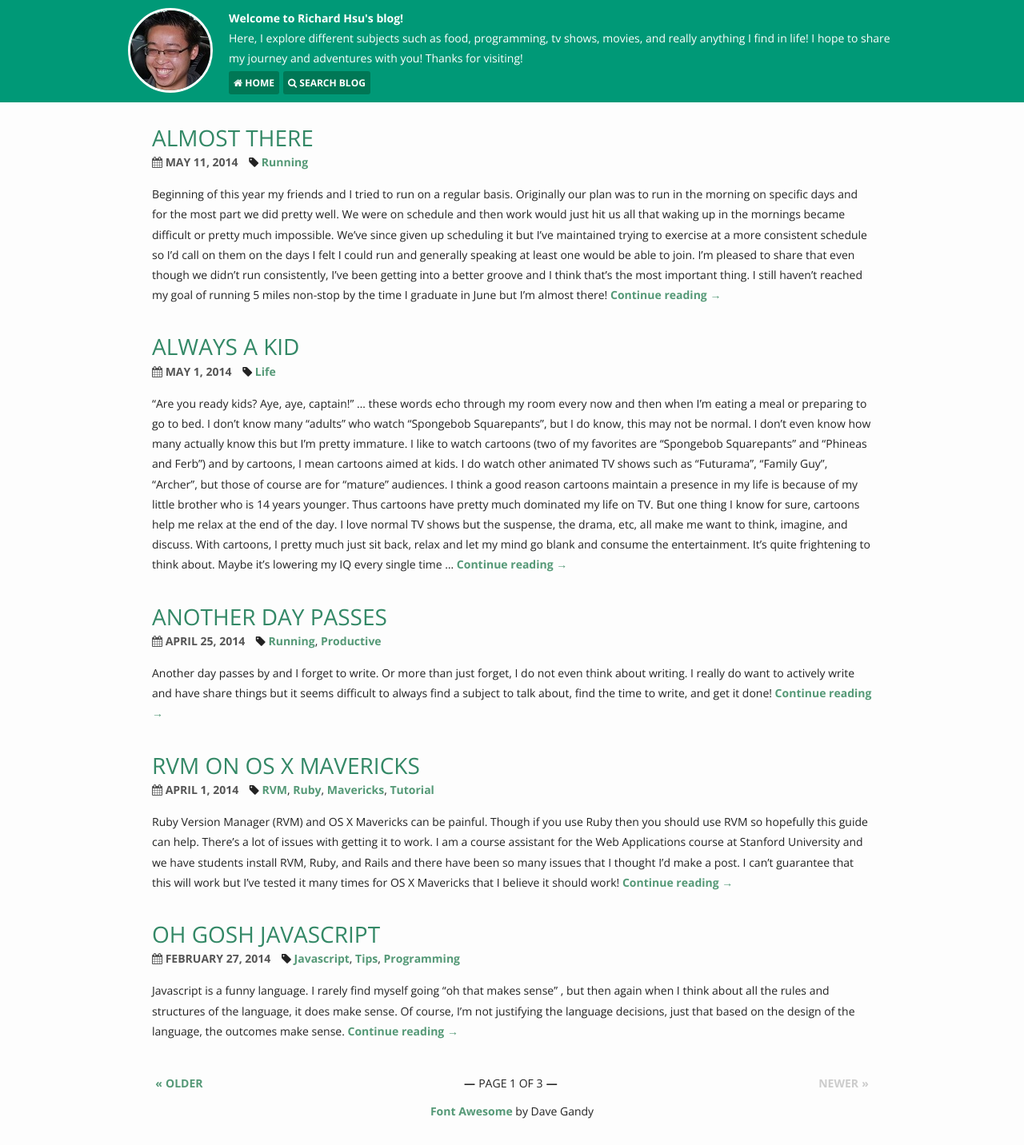
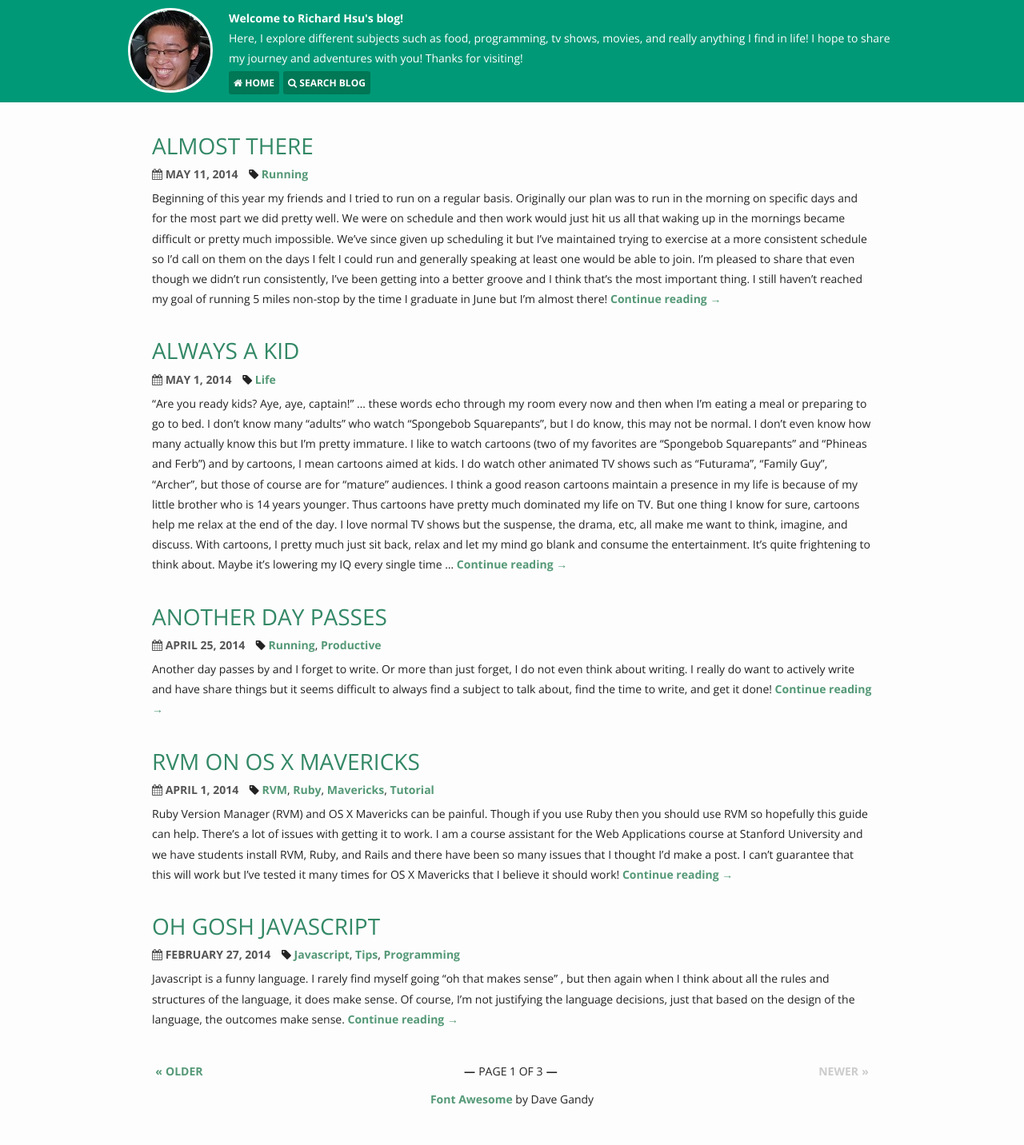
Before and after one commit to richardhsu/richardhsu.github.io, a Jekyll site: the page built from index.html, in a window 1280 px wide. Shown: the whole page at 80% size. Built offline with Jekyll 4.4.1, drawn with Linux system fonts in a browser that asks for light colours; nearby versions of some CDN libraries; Markdown is read by kramdown in place of the engine named in the settings; the list of posts is cut into pages by our own code.

Commit message:
Changing spacing

```diff
--- a/css/style.css
+++ b/css/style.css
@@ -19,7 +19,7 @@
 }
 
 p {
-  margin: 10px 0;
+  margin: 5px 0;
   padding: 0;
 }
 
@@ -181,12 +181,13 @@
 }
 
 .post-header {
-  margin-bottom: 15px;
+  margin-bottom: 5px;
 }
 
 .post-header h1 {
-  margin: 0 0 5px 0;
+  margin: 10px 0;
   padding: 0;
+  font-weight: bold;
 }
 
 .post-header h1 a:link, .post-header h1 a:visited {
```
